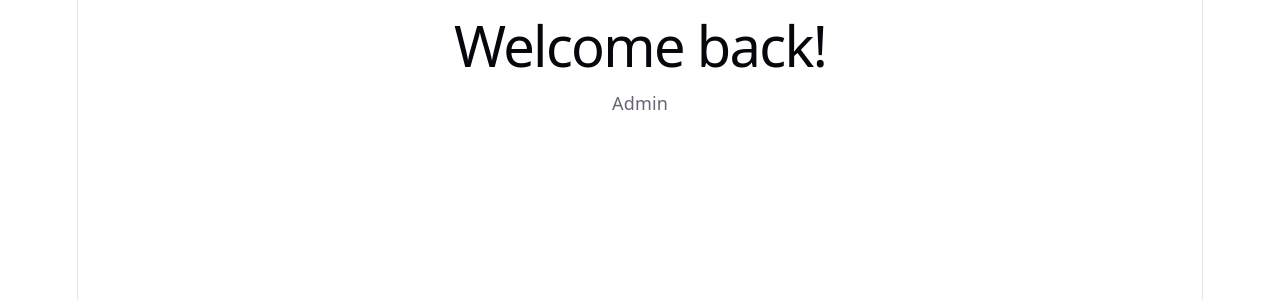
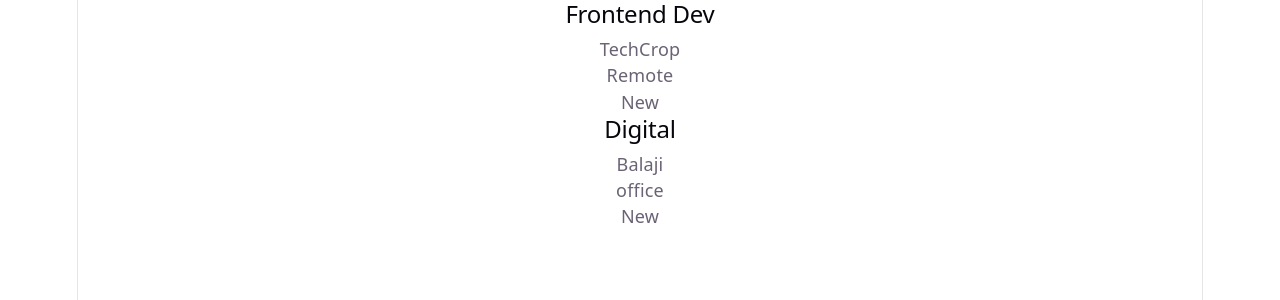
Before and after one commit to Dishaj22/react, a React (Vite) app in the folder my/: page / in a window 1280 px wide. Shown: the top 300 px of the page. Built offline with nearby package versions, Linux system fonts and the light colour scheme.

Commit message:
Add JobBoard and JobCard components

```diff
--- a/my/src/App.jsx
+++ b/my/src/App.jsx
@@ -3,44 +3,62 @@
 // import Sidebar from "./components/Sidebar";
 // import Main from "./components/Main";
 // import Footer from "./components/Footer";
-import Dashboard from "./Dashboard.jsx";
+// import Dashboard from "./Dashboard.jsx";
+import JobBoard from "./JobBorad.jsx";
+import JobCard from "./JobCard.jsx";
+
+// // function App() {
+// //   const user1 = {
+// //     name: "Disha Jaiswal",
+// //     age: 22,
+// //     role: "Software Developer"
+// //   };
+
+// //   const user2 = {
+// //     name: "Alice",
+// //     age: 28,
+// //     role: "Frontend Developer"
+// //   };
+
+// //   return (
+// //     <>
+// //       <h1>Hello World!</h1>
+
+// //       <ProfileCard {...user1} />
+// //       <ProfileCard {...user2} />
+
+// //       <Header />
+// //       <Sidebar />
+// //       <Main />
+// //       <Footer />
+// //     </>
+// //   );
+// // }
 
 // function App() {
-//   const user1 = {
-//     name: "Disha Jaiswal",
-//     age: 22,
-//     role: "Software Developer"
-//   };
-
-//   const user2 = {
-//     name: "Alice",
-//     age: 28,
-//     role: "Frontend Developer"
-//   };
-
 //   return (
-//     <>
-//       <h1>Hello World!</h1>
-
-//       <ProfileCard {...user1} />
-//       <ProfileCard {...user2} />
-
-//       <Header />
-//       <Sidebar />
-//       <Main />
-//       <Footer />
-//     </>
+//     <Dashboard
+//       isLoggedIn={true}
+//       isAdmin={true}
+//       hasError={false}
+//     />
 //   );
 // }
+const jobs = [{id: 1,title: "Frontend Dev",company:"TechCrop",location:"Remote",isNew:true},
+
+  {id: 2,title: "Digital",company:"Balaji",location: "office",isNew: true},
+
+]
+
+
+
 
 function App() {
   return (
-    <Dashboard
-      isLoggedIn={true}
-      isAdmin={true}
-      hasError={false}
-    />
+    <div>
+      <JobBoard jobs={jobs} />
+    </div>
   );
 }
 
-export default App;
+export default App
--- /dev/null
+++ b/my/src/JobBorad.jsx
@@ -0,0 +1,19 @@
+import JobCard from "./JobCard";
+
+function JobBoard({ jobs }) {
+  return (
+    <div>
+      {jobs.map((job) => (
+        <JobCard
+          key={job.id}
+          title={job.title}
+          company={job.company}
+          location={job.location}
+          isNew={job.isNew}
+        />
+      ))}
+    </div>
+  );
+}
+
+export default JobBoard;
--- /dev/null
+++ b/my/src/JobCard.jsx
@@ -0,0 +1,15 @@
+// JobCard.jsx
+
+function JobCard(props) {
+  return (
+    <div>
+      <h2>{props.title}</h2>
+      <p>{props.company}</p>
+      <p>{props.location}</p>
+
+      {props.isNew && <span>New</span>}
+    </div>
+  );
+}
+
+export default JobCard;
```
